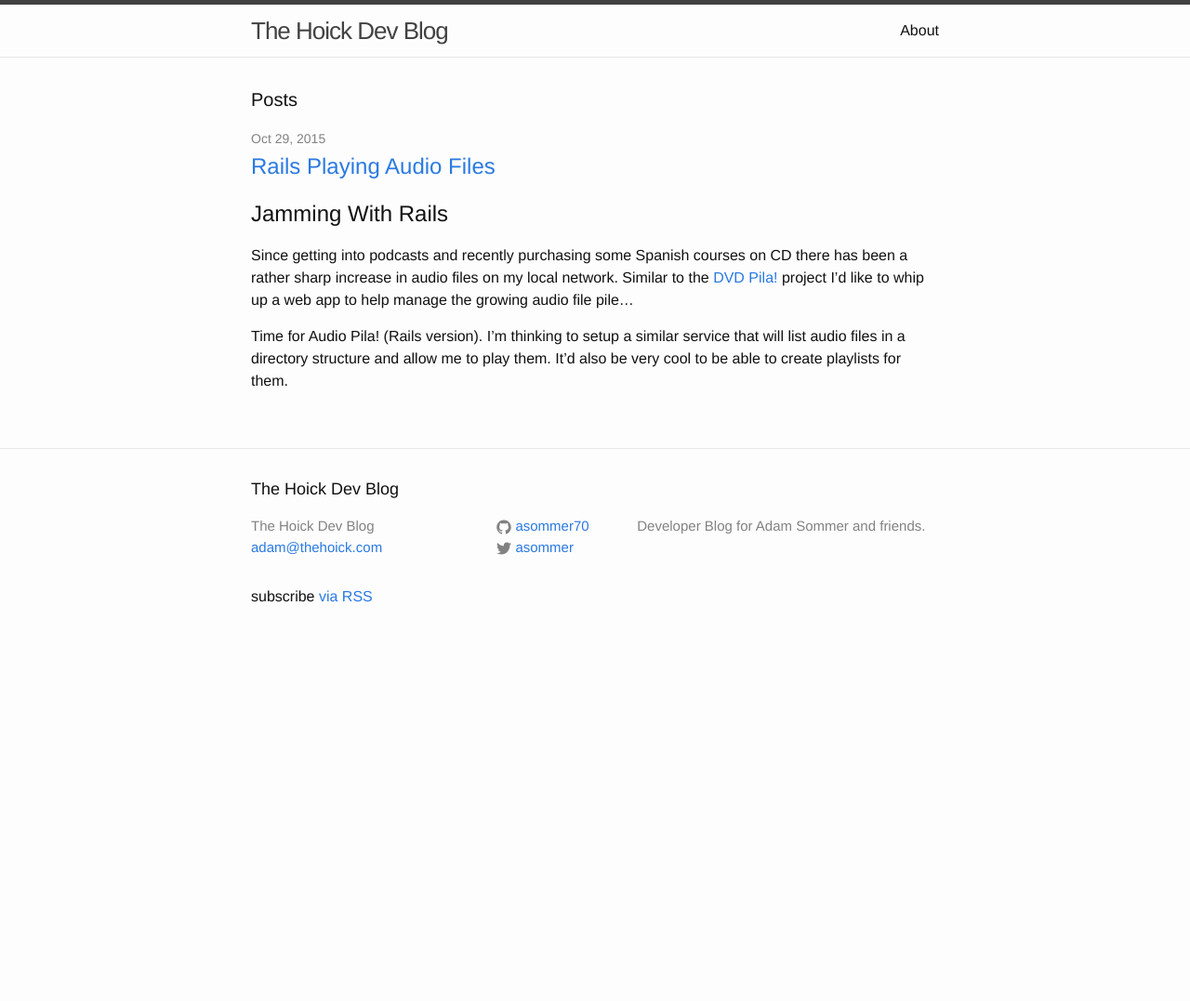
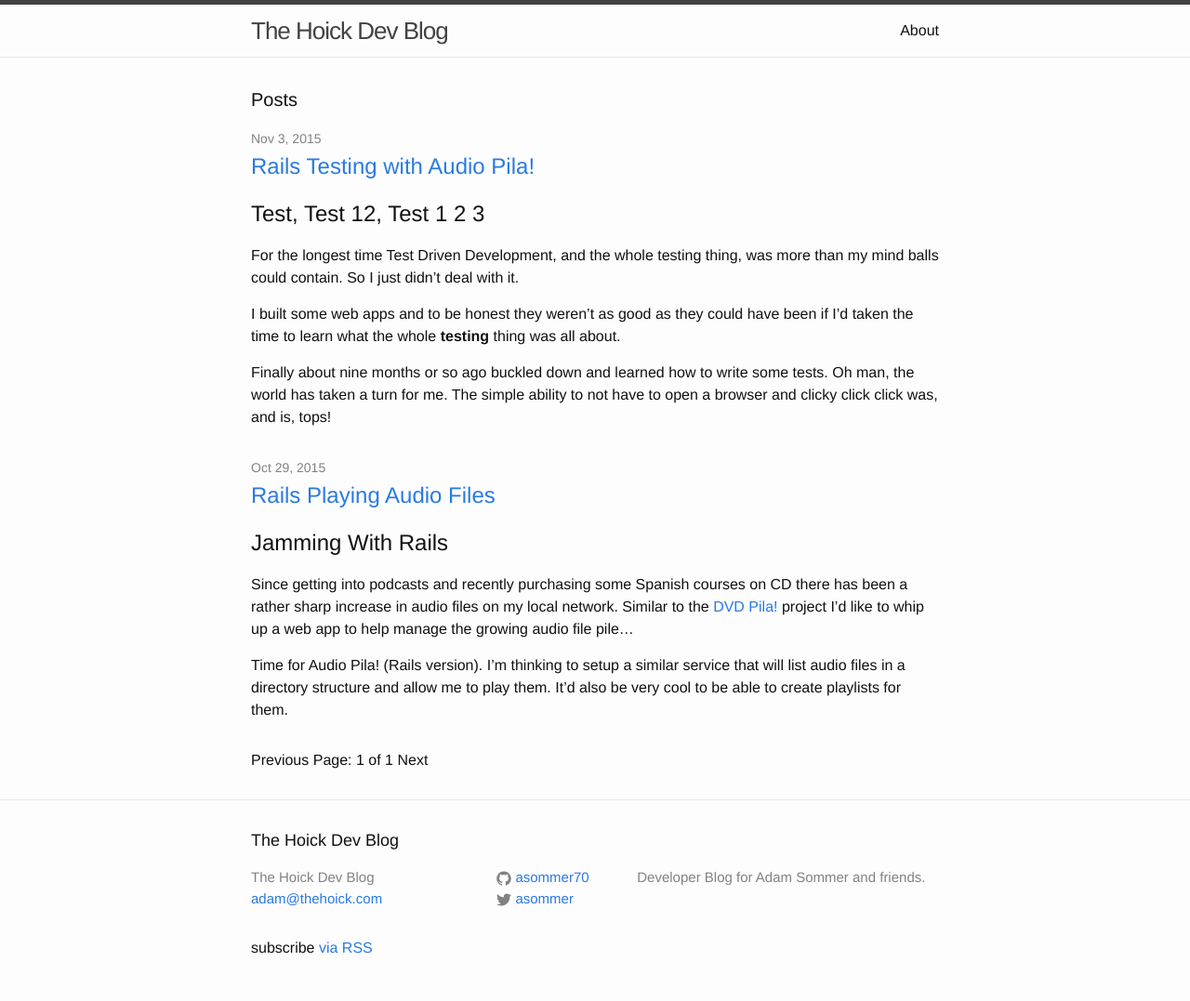
Before and after one commit to asommer70/devblog, a Jekyll site: the page built from index.html, in a window 1280 px wide. Shown: the whole page at 93% size. Built offline with Jekyll 4.4.1, drawn with Linux system fonts in a browser that asks for light colours; the list of posts is cut into pages by our own code; before the commit the page ends 900 px from its top, so only the background shows below that.

Commit message:
Publishing testing post.

```diff
--- a/_config.yml
+++ b/_config.yml
@@ -11,6 +11,7 @@
 # Build settings
 markdown: kramdown
 highlighter: pygments
+paginate: 5
 
 kramdown:
   input: GFM
--- a/_drafts/Draft/rails-testing-with-audiopila -57-.markdown
+++ b/_posts/2015-11-03-rails-testing-with-audiopila.markdown
@@ -1,4 +1,11 @@
-# Rails Testing with Audio Pila!
+---
+title:  "Rails Testing with Audio Pila!"
+date:   2015-11-03 13:05:00
+categories: rails audiopila testing
+layout: post
+image: test_cover.jpg
+---
+
 
 ## Test, Test 12, Test 1 2 3
 
@@ -7,6 +14,8 @@
 I built some web apps and to be honest they weren’t as good as they could have been if I’d taken the time to learn what the whole **testing** thing was all about.
 
 Finally about nine months or so ago buckled down and learned how to write some tests.  Oh man, the world has taken a turn for me.  The simple ability to not have to open a browser and clicky click click was, and is, tops!
+
+<!--more-->
 
 ## Adjusting the Environment
 
--- a/index.html
+++ b/index.html
@@ -7,7 +7,7 @@
   <h1 class="page-heading">Posts</h1>
 
   <ul class="post-list">
-    {% for post in site.posts %}
+    {% for post in paginator.posts %}
       <li>
         <span class="post-meta">{{ post.date | date: "%b %-d, %Y" }}</span>
 
@@ -20,4 +20,18 @@
     {% endfor %}
   </ul>
 
+  <!-- Pagination links -->
+  <div class="pagination">
+    {% if paginator.previous_page %}
+      <a href="{{ paginator.previous_page_path }}" class="previous">Previous</a>
+    {% else %}
+      <span class="previous">Previous</span>
+    {% endif %}
+    <span class="page_number ">Page: {{ paginator.page }} of {{ paginator.total_pages }}</span>
+    {% if paginator.next_page %}
+      <a href="{{ paginator.next_page_path }}" class="next">Next</a>
+    {% else %}
+      <span class="next ">Next</span>
+    {% endif %}
+  </div>
 </div>
```
Also changed, not shown: img/test_cover.jpg (added).
